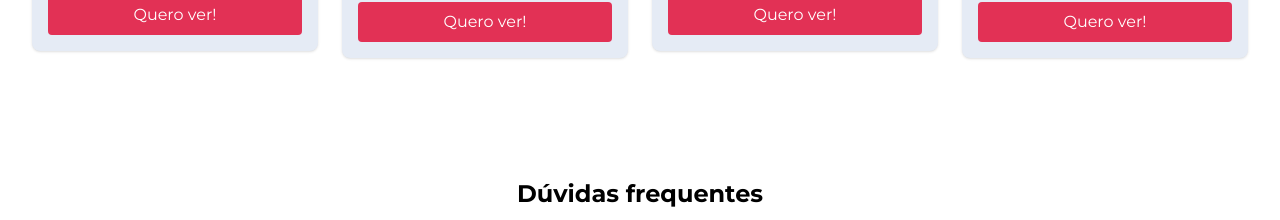
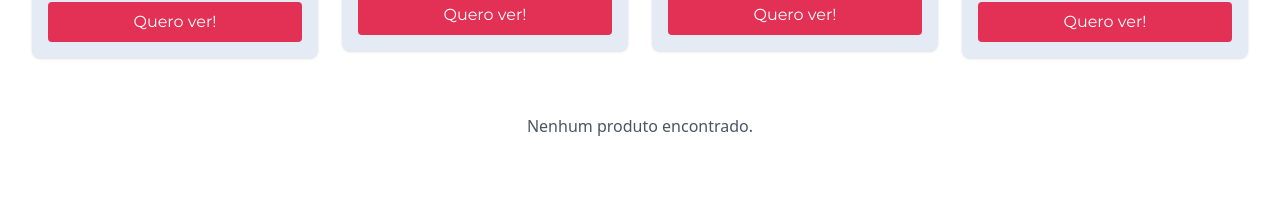
Before and after one commit to cicatrizdev/react-zoop-ecomm, a React (Vite) app: page / in a window 1280 px wide. Shown: the part 1155-1375 px from the top of the page. Built offline with nearby package versions, Linux system fonts and the light colour scheme; data requests are answered from the project's data file.

Commit message:
commit aula 1 video 1.3

```diff
--- a/src/pages/Home.tsx
+++ b/src/pages/Home.tsx
@@ -39,12 +39,13 @@ export function Home() {
 		navigate(`/product/${productId}`);
 	};
 
-	const randomProducts = (() => {
+	const randomProducts = () => {
+		console.log('CHAMOU A FUNÇÃO');
 		if (products.length === 0) return [];
 
 		const shuffled = [...products].sort(() => 0.5 - Math.random());
 		return shuffled.slice(0, 4);
-	})();
+	};
 
 	const filteredProducts = selectedCategory
 		? (() => {
@@ -332,9 +333,9 @@ export function Home() {
 
 						{!productsLoading &&
 							!productsError &&
-							randomProducts.length > 0 && (
+							randomProducts().length > 0 && (
 								<div className='grid grid-cols-1 sm:grid-cols-2 lg:grid-cols-4 gap-4 sm:gap-6 mb-4 sm:mb-6'>
-									{randomProducts.map(product => (
+									{randomProducts().map(product => (
 										<ProductCardWithFavorites
 											key={product.id}
 											image={product.image}
```
